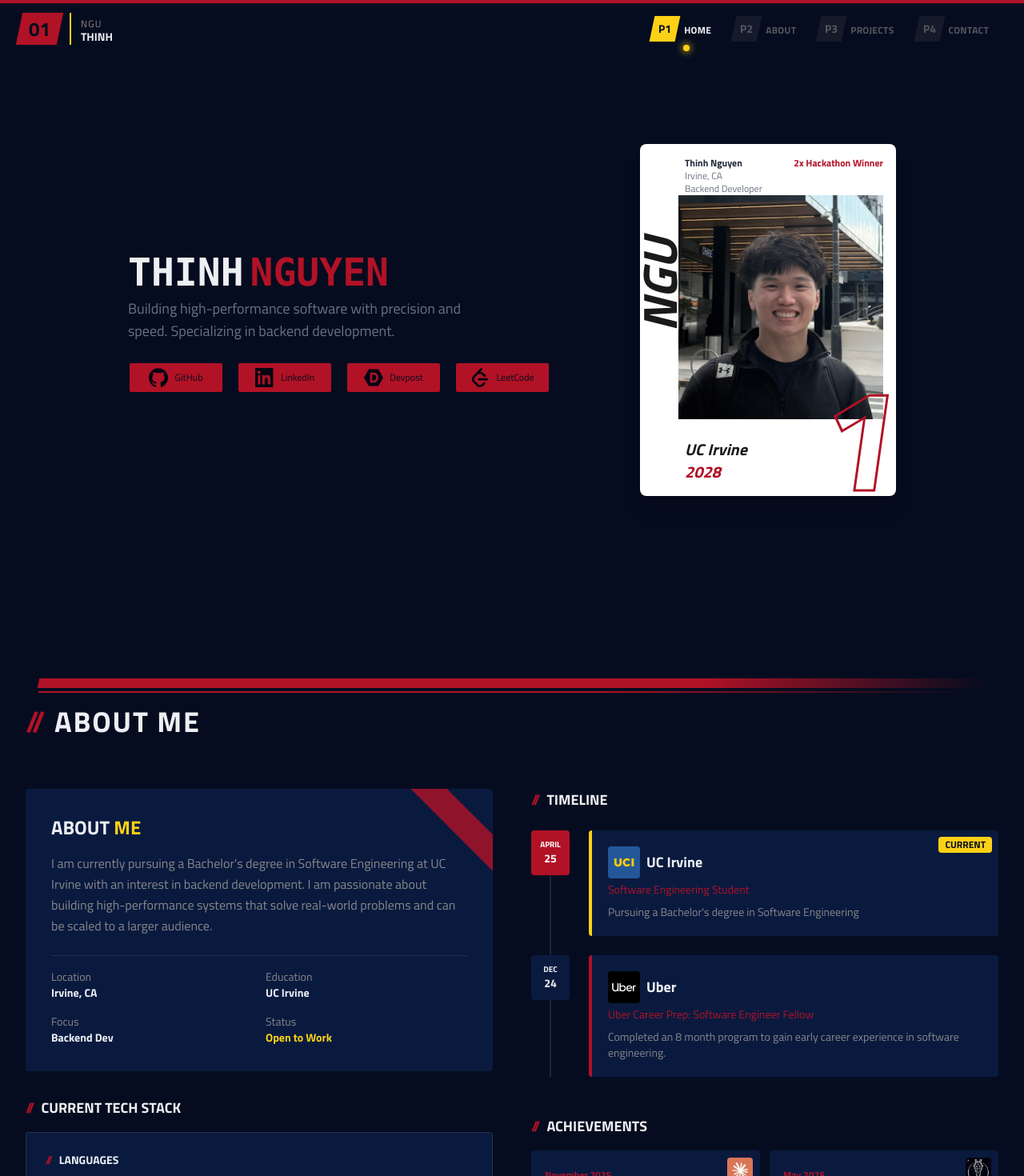
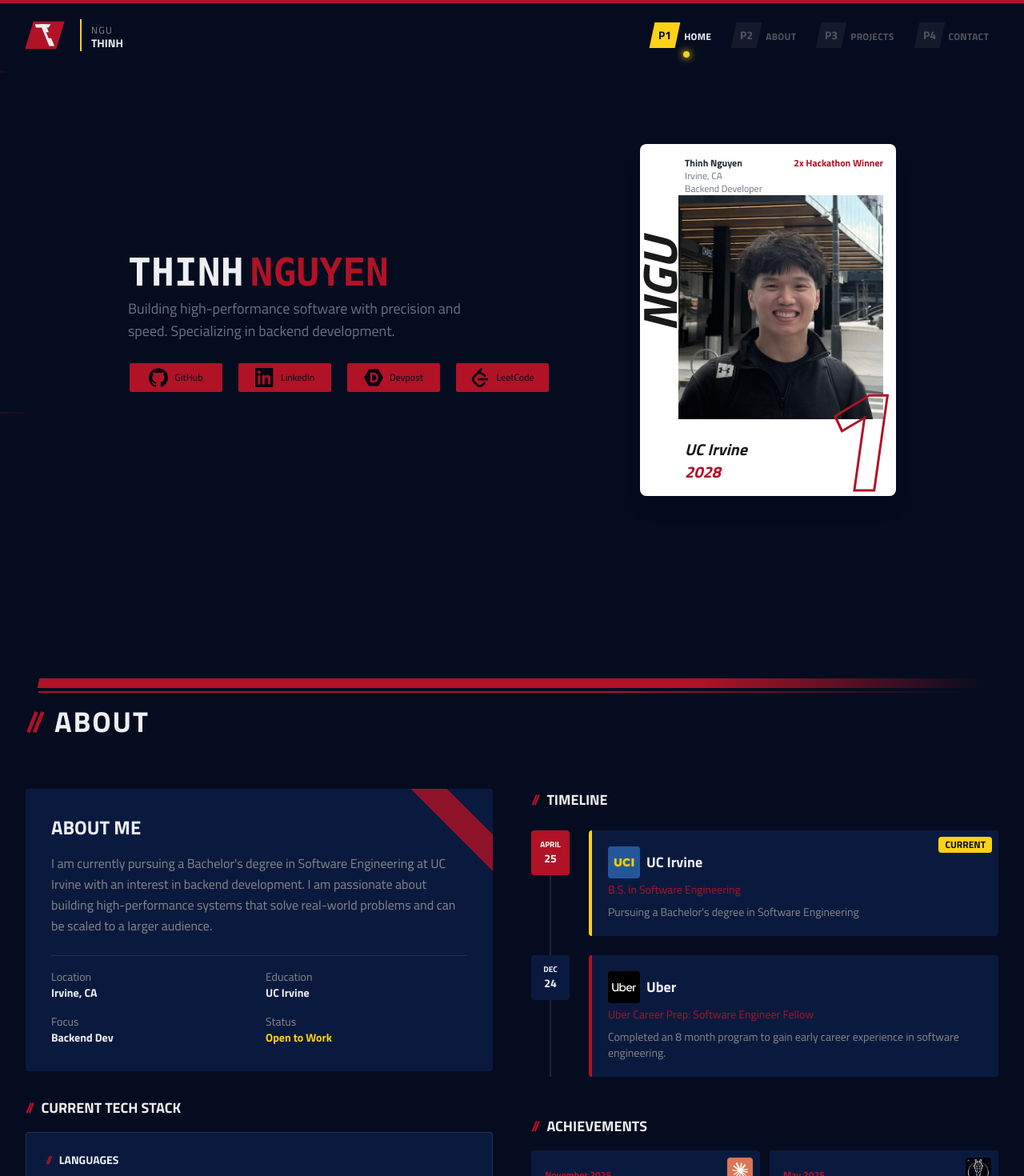
Before and after one commit to thinhtn3/rb-portfolio, a React (Vite) app: page / in a window 1280 px wide. Shown: the top 1470 px of the page at 80% size. Built offline with nearby package versions, Linux system fonts and the light colour scheme.

Commit message:
update icon

```diff
--- a/index.html
+++ b/index.html
@@ -2,7 +2,7 @@
 <html lang="en">
   <head>
     <meta charset="UTF-8" />
-    <link rel="icon" type="image/svg+xml" href="/vite.svg" />
+    <link rel="icon" type="image/svg+xml" href="/site_icon.svg" />
     <meta name="viewport" content="width=device-width, initial-scale=1.0" />
     <title>Thinh Nguyen | Software Engineer</title>
     <meta name="description" content="Portfolio showcasing my projects and experience as a software engineer." />
--- a/src/components/custom_ui/Navbar.jsx
+++ b/src/components/custom_ui/Navbar.jsx
@@ -1,5 +1,6 @@
 import { useState, useEffect } from "react";
 import { motion, AnimatePresence } from "motion/react";
+import siteLogo from "@/assets/site_icon.svg";
 
 const navLinks = [
   { name: "Home", href: "#hero", pos: "P1" },
@@ -88,10 +89,8 @@ export function Navbar() {
               className="flex items-center"
             >
               {/* Driver number style */}
-              <div className="bg-accent px-3 py-1 -skew-x-12">
-                <span className="text-2xl font-black text-primary skew-x-12 inline-block">
-                  01
-                </span>
+              <div className="px-2 py-1 -skew-x-12">
+                <img src={siteLogo} alt="Site Logo" className="w-12 h-12" />
               </div>
               <div className="ml-3 border-l-2 border-highlight pl-3">
                 <span className="text-xs text-text-secondary uppercase tracking-widest">
--- a/src/components/sections/About.jsx
+++ b/src/components/sections/About.jsx
@@ -10,7 +10,7 @@ const timeline = [
   {
     month: "April",
     year: "2025",
-    title: "Software Engineering Student",
+    title: "B.S. in Software Engineering",
     organization: "UC Irvine",
     description: "Pursuing a Bachelor's degree in Software Engineering",
     current: true,
@@ -61,7 +61,7 @@ export function About() {
         className="mb-16"
       >
         <h2 className="text-4xl font-bold text-text-primary uppercase tracking-wider">
-          <span className="text-accent">//</span> About Me
+          <span className="text-accent">//</span> About
         </h2>
       </motion.div>
       <div className="max-w-7xl mx-auto">
@@ -81,7 +81,7 @@ export function About() {
               </div>
 
               <h3 className="text-2xl font-bold text-text-primary mb-4 uppercase">
-                About <span className="text-highlight">Me</span>
+                About <span className="text-">Me</span>
               </h3>
 
               <p className="text-text-secondary mb-4 leading-relaxed">
--- a/src/components/sections/Contact.jsx
+++ b/src/components/sections/Contact.jsx
@@ -28,7 +28,7 @@ const contactMethods = [
 
 export function Contact() {
   return (
-    <section className="bg-black py-8 px-8">
+    <section className="bg-black py-8 px-8 min-h-screen">
       <SectionDivider />
       {/* Section Header */}
       <motion.div
```
Also changed, not shown: public/site_icon.svg (added), src/assets/site_icon.svg (added).
